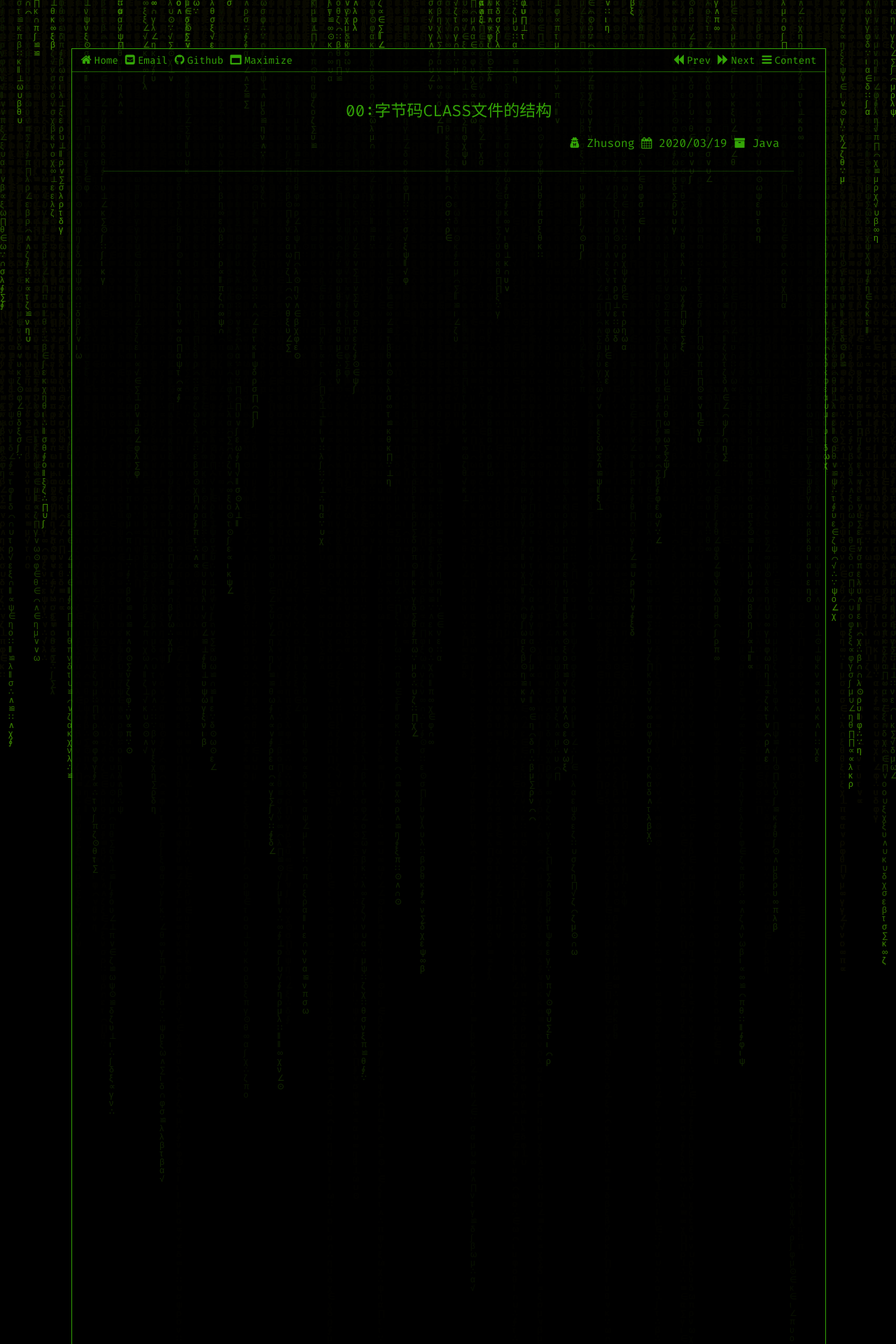
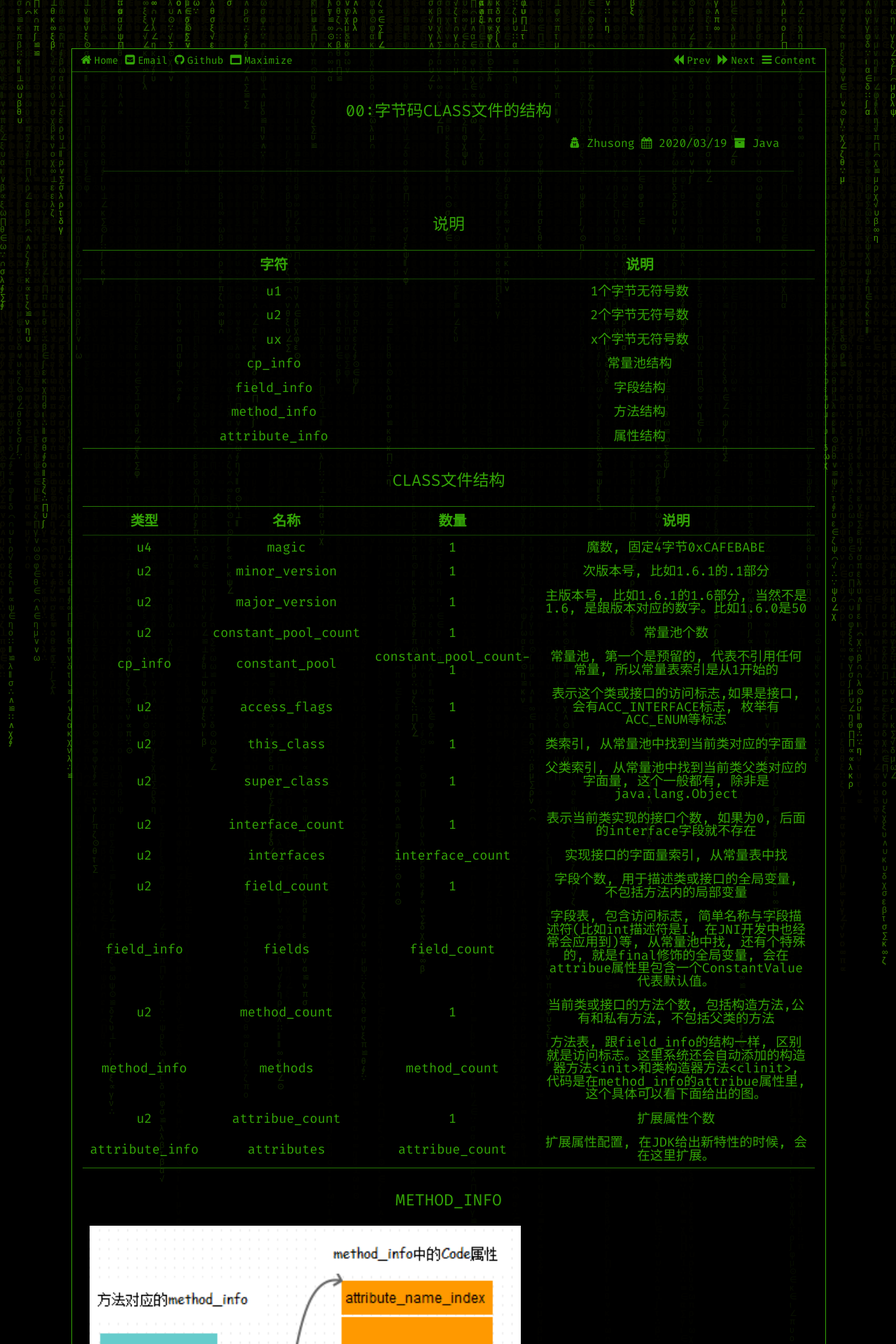
Before and after one commit to zhusonger/www.lasong.com.cn, a Jekyll site: the page built from _posts/Java/2020-03-19-java-class.md, in a window 1280 px wide. Shown: the top 1920 px of the page at 70% size. Built offline with Jekyll 4.4.1, drawn with Linux system fonts in a browser that asks for light colours; some of the changed text lies outside the part shown.

Commit message:
class memory

```diff
--- a/_posts/Java/2020-03-19-java-class.md
+++ b/_posts/Java/2020-03-19-java-class.md
@@ -8,3 +8,47 @@ date: 2020-3-19
 excerpt: "00:字节码class文件的结构"
 abstract: ""
 ---
+
+# 说明
+
+|字符|说明|
+|:---:|:---:|
+|u1|1个字节无符号数|
+|u2|2个字节无符号数|
+|ux|x个字节无符号数|
+|cp\_info|常量池结构|
+|field\_info|字段结构|
+|method\_info|方法结构|
+|attribute\_info|属性结构|
+
+# Class文件结构
+
+|类型|名称|数量|说明|
+|:---:|:---:|:---:|:---:|
+|u4|magic|1|魔数, 固定4字节0xCAFEBABE
+|u2|minor_version|1|次版本号, 比如1.6.1的.1部分
+|u2|major_version|1|主版本号, 比如1.6.1的1.6部分, 当然不是1.6, 是跟版本对应的数字。比如1.6.0是50
+|u2|constant\_pool\_count|1|常量池个数
+|cp\_info|constant\_pool| constant\_pool\_count-1|常量池, 第一个是预留的, 代表不引用任何常量, 所以常量表索引是从1开始的
+|u2|access\_flags|1|表示这个类或接口的访问标志,如果是接口, 会有ACC_INTERFACE标志, 枚举有ACC_ENUM等标志
+|u2|this\_class|1|类索引, 从常量池中找到当前类对应的字面量
+|u2|super\_class|1|父类索引, 从常量池中找到当前类父类对应的字面量, 这个一般都有, 除非是java.lang.Object
+|u2|interface\_count|1|表示当前类实现的接口个数, 如果为0, 后面的interface字段就不存在
+|u2|interfaces|interface_count|实现接口的字面量索引, 从常量表中找
+|u2|field\_count|1|字段个数, 用于描述类或接口的全局变量, 不包括方法内的局部变量
+|field\_info|fields|field\_count|字段表, 包含访问标志, 简单名称与字段描述符(比如int描述符是I, 在JNI开发中也经常会应用到)等, 从常量池中找, 还有个特殊的, 就是final修饰的全局变量, 会在attribue属性里包含一个ConstantValue代表默认值。
+|u2|method\_count|1|当前类或接口的方法个数, 包括构造方法,公有和私有方法, 不包括父类的方法
+|method\_info|methods|method\_count|方法表, 跟field\_info的结构一样, 区别就是访问标志。这里系统还会自动添加的构造器方法\<init\>和类构造器方法\<clinit\>, 代码是在method\_info的attribue属性里, 这个具体可以看下面给出的图。
+|u2|attribue\_count|1|扩展属性个数
+|attribute\_info|attributes|attribue\_count|扩展属性配置, 在JDK给出新特性的时候, 会在这里扩展。
+
+# method\_info
+
+![1]({{site.assets_path}}/img/java/java_class_method.png){:width="60%"}
+
+![2]({{site.assets_path}}/img/java/java_class_method_full.png)
+
+# 参考
+
+深入理解Java Class文件格式（九）
+<https://blog.csdn.net/zhangjg_blog/article/details/22432599>
```
Also changed, not shown: _posts/Java/2020-03-19-java-memory.md (+0 -1 lines), _posts/Java/2020-03-20-apt-reflect-proxy.md (line endings or trailing spaces), assets/img/java/java_class_method.png (added), assets/img/java/java_class_method_full.png (added).
